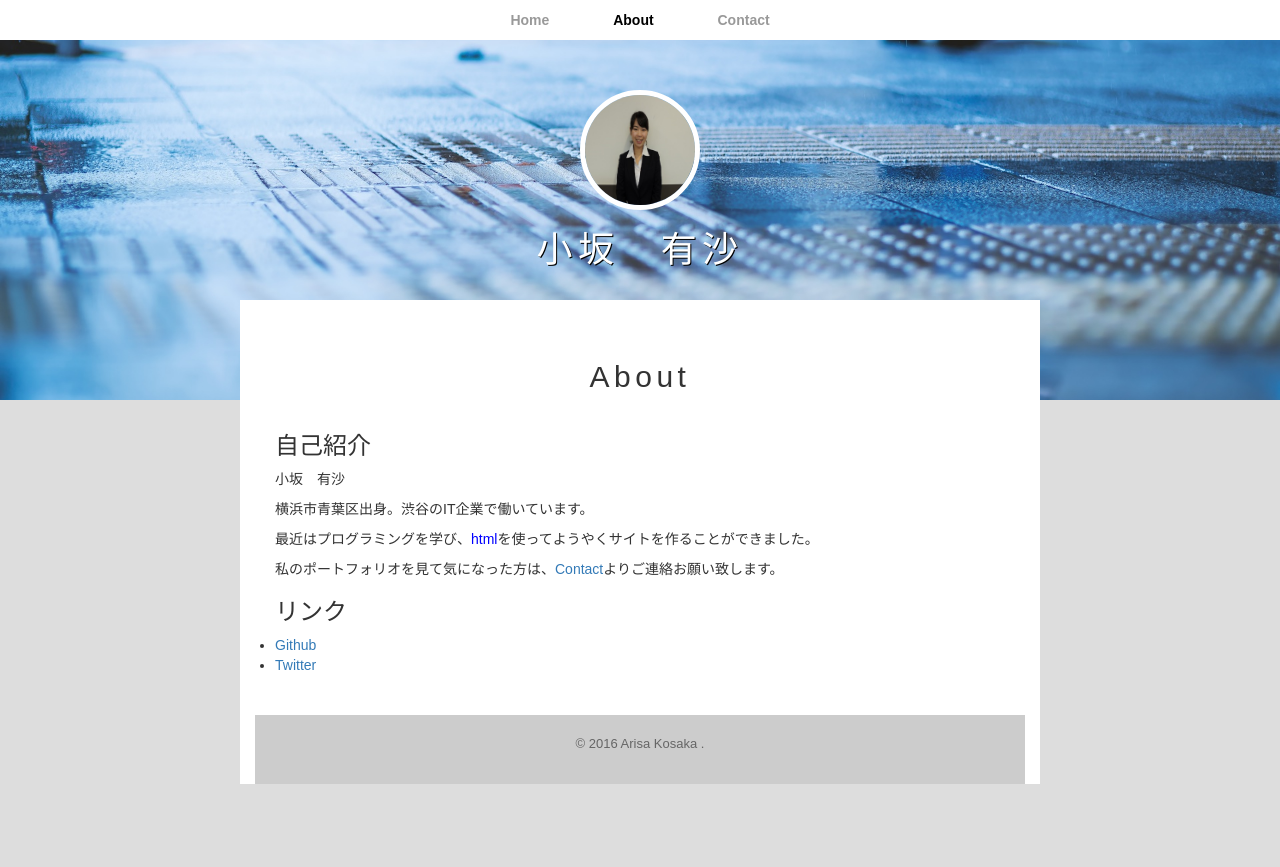
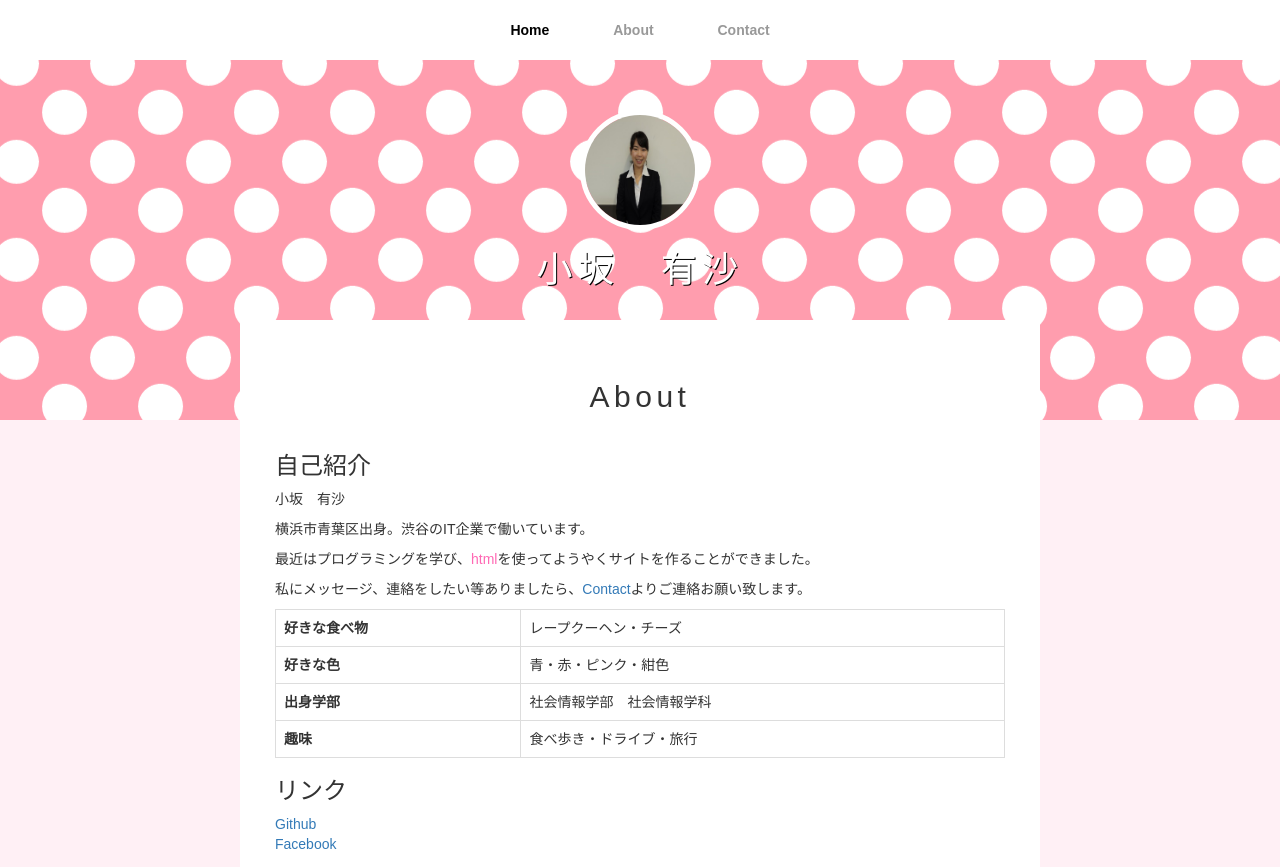
Before and after one commit to arisakosaka/arisakosaka.github.io, a plain HTML site: page index.html in a window 1280 px wide. Shown: the top 867 px of the page. Before the commit the page ends 800 px from the top, so only its background shows below. Drawn offline with nearby package versions, Linux system fonts and the light colour scheme.

Commit message:
second commit

```diff
--- a/index.html
+++ b/index.html
@@ -23,19 +23,18 @@
 
         body {
             font-family: YuGothic, "游ゴシック", "メイリオ", Meiryo, "ヒラギノ角ゴ Pro W3", "Hiragino Kaku Gothic Pro", sans-serif;
-            background-color: #ddd;
+            background-color: #FFF0F5;
             font-size: 14px;
         }
 
-        .blue {
-            color: blue;
+        .pink {
+            color: #FF69B4;
         }
 
         header {
-            background-image: url("bg.jpg");
+            background-image: url("dotsp.jpg");
             background-position: center center;
-            background-size: cover;
-            background-repeat: no-repeat;
+            background-repeat: repeat;
             padding-bottom: 100px;
         }
 
@@ -58,7 +57,7 @@
 
         nav {
             margin: 0 0 30px 0;
-            padding: 10px 0;
+            padding: 20px 0;
             text-align: center;
             background: #fff;
         }
@@ -104,7 +103,7 @@
             padding: 20px 0;
             font-size: 93%;
             text-align: center;
-            background-color: #ccc;
+            background-color: #F08080;
             color: #666;
         }
     </style>
@@ -115,7 +114,6 @@
 <head>
     <meta charset="utf-8" />
     <title>小坂　有沙| About</title>
-    <link rel="stylesheet" href="about.css" />
 </head>
 
 <body>
@@ -123,8 +121,8 @@
     <header>
         <nav>
             <ul>
-                <li><a href="index.html">Home</a></li>
-                <li><a href="about.html" class="selected">About</a></li>
+                <li><a href="index.html" class="selected">Home</a></li>
+                <li><a href="about.html" >About</a></li>
                 <li><a href="contact.html">Contact</a></li>
             </ul>
         </nav>
@@ -140,13 +138,45 @@
             <h3>自己紹介</h3>
             <p>小坂　有沙</p>
             <p>横浜市青葉区出身。渋谷のIT企業で働いています。</p>
-            <p>最近はプログラミングを学び、<span class="blue">html</span>を使ってようやくサイトを作ることができました。</p>
-            <p>私のポートフォリオを見て気になった方は、<a href="contact.html">Contact</a>よりご連絡お願い致します。</p>
-            <h3>リンク</h3>
-            <ul>
-                <li><a href="https://github.com/arisakosaka/arisakosaka.github.io" target="_blank">Github</a></li>
-                <li><a href="https://www.twitter.com/tarokirameki" target="_blank">Twitter</a></li>
-            </ul>
+            <p>最近はプログラミングを学び、<span class="pink">html</span>を使ってようやくサイトを作ることができました。</p>
+            <p>私にメッセージ、連絡をしたい等ありましたら、<a href="contact.html">Contact</a>よりご連絡お願い致します。</p>
+
+            <div class="table-responsive">
+                <table class="table table-bordered">
+
+                    <tbody>
+                        <tr>
+                            <th scope="row">好きな食べ物</th>
+                            <td>レープクーヘン・チーズ</td>
+
+                        </tr>
+                        <tr>
+                            <th scope="row">好きな色</th>
+                            <td>青・赤・ピンク・紺色</td>
+
+                        </tr>
+                        <tr>
+                            <th scope="row">出身学部</th>
+                            <td>社会情報学部　社会情報学科</td>
+
+                        </tr>
+
+                        <tr>
+                            <th scope="row">趣味</th>
+                            <td>食べ歩き・ドライブ・旅行</td>
+                        </tr>
+                    </tbody>
+                </table>
+
+                <h3>リンク</h3>
+                <ul>
+                    <li><a href="https://github.com/arisakosaka" target="_blank">Github</a></li>
+                    <li><a href="https://www.facebook.com/profile.php?id=100007483481103" target="_blank">Facebook</a></li>
+                </ul>
+
+
+            </div>
+
         </section>
         <footer>
             <p>&copy; 2016 Arisa Kosaka .</p>
```
Also changed, not shown: about.html (added, +31 -0 lines), contact.html (added, +52 -0 lines), dotsp.jpg (added).
